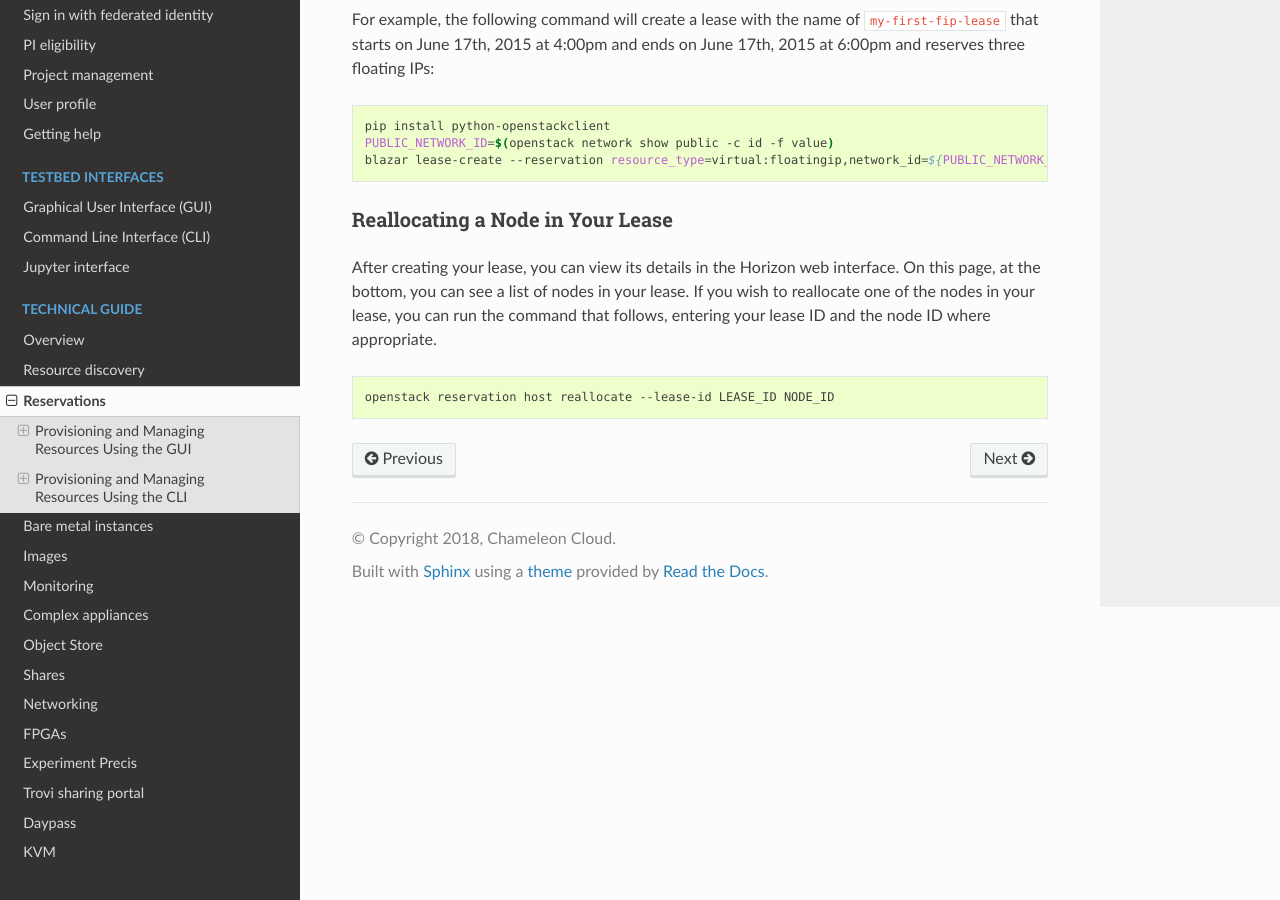
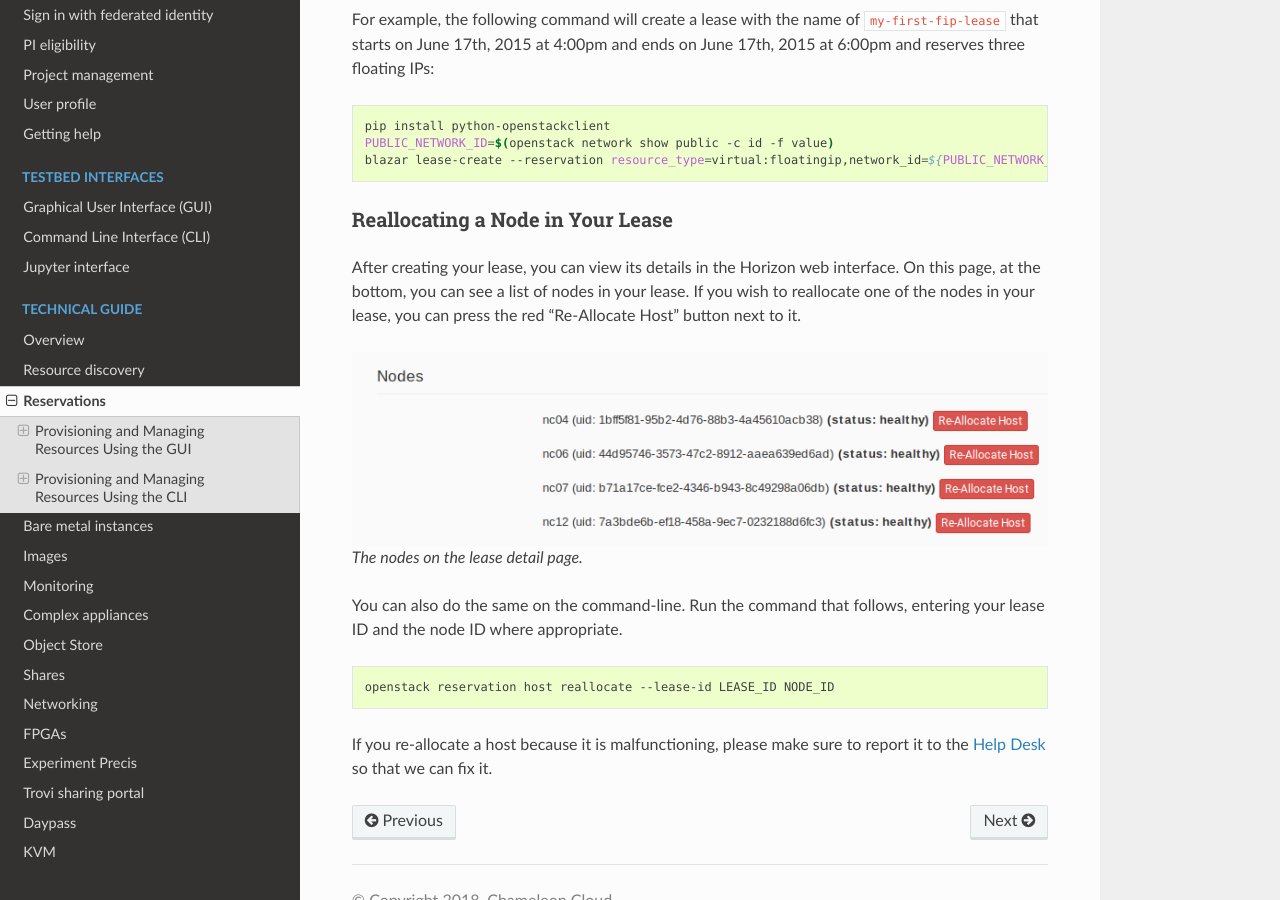
Before and after one commit to ChameleonCloud/docs, a Sphinx documentation site: the page built from source/technical/reservations.rst, in a window 1280 px wide and 900 px high, scrolled down 14842 px. Built offline with Sphinx 7.4.7 and the Read the Docs theme 2.0.0, drawn with Linux system fonts in a browser that asks for light colours.

Commit message:
Document host re-allocate button on lease detail page (#84)

```diff
--- a/source/technical/reservations.rst
+++ b/source/technical/reservations.rst
@@ -571,10 +571,21 @@ Reallocating a Node in Your Lease
 
 After creating your lease, you can view its details in the Horizon web
 interface. On this page, at the bottom, you can see a list of nodes in your
-lease. If you wish to reallocate one of the nodes in your lease, you can run
-the command that follows, entering your lease ID and the node ID where
-appropriate.
+lease. If you wish to reallocate one of the nodes in your lease, you can press
+the red "Re-Allocate Host" button next to it.
+
+.. figure:: reservations/reallocatehost.png
+   :alt: The re-allocate buttons on the lease detail page
+
+   The nodes on the lease detail page.
+
+You can also do the same on the command-line. Run the command that follows,
+entering your lease ID and the node ID where appropriate.
 
 .. code-block:: bash
 
     openstack reservation host reallocate --lease-id LEASE_ID NODE_ID
+
+If you re-allocate a host because it is malfunctioning, please make sure to
+report it to the `Help Desk <https://chameleoncloud.org/user/help/>`_ so that
+we can fix it.
```
Also changed, not shown: source/technical/reservations/reallocatehost.png (added).
